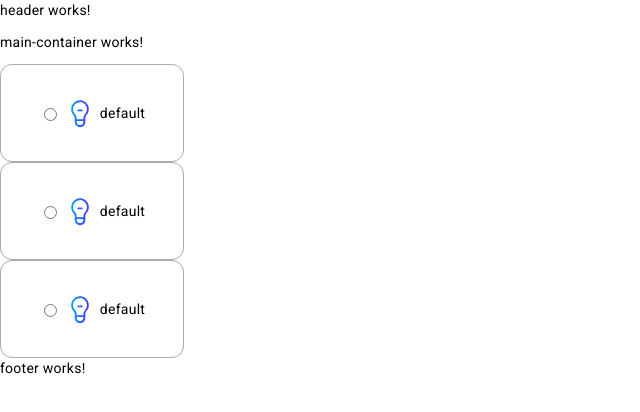
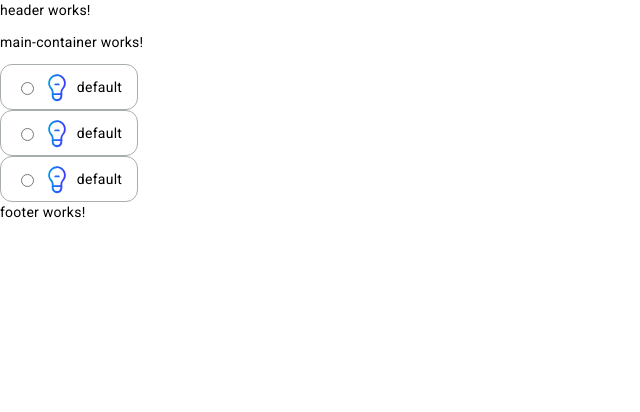
Before and after one commit to everis-dex/b2c-minifunnel-spa, an Angular app: page / in a window 1280 px wide. Shown: the top 412 px of the page, without its empty margins (0-640 px from the left). Built offline with nearby package versions, Linux system fonts and the light colour scheme.

Commit message:
styles fixed

```diff
--- a/src/app/shared/radiobutton/radiobutton.component.html
+++ b/src/app/shared/radiobutton/radiobutton.component.html
@@ -1,10 +1,5 @@
-<!-- <mat-radio-button [id]="radiobuttonId" value="1">
-    <img class="radio_icosn" src="assets/icons/iconLuz.svg" alt="Paso completado" aria-label="Paso completado"/>
-    {{ radiobuttonText }}
-</mat-radio-button> -->
-
 <div class="radio">
-<input class="radio2" type="radio" [id]="radiobuttonId" [name]="radiobuttonId" [value]="radiobuttonText">
-<img class="radio_icosn" src="assets/icons/iconLuz.svg" alt="Paso completado" aria-label="Paso completado"/>
-{{ radiobuttonText }}
+    <input class="radio2" type="radio" [id]="radiobuttonId" [name]="radiobuttonId" [value]="radiobuttonText">
+    <img class="radio_icosn" src="assets/icons/iconLuz.svg" alt="" aria-label=""/>
+    <label [attr.for]="radiobuttonId">{{ radiobuttonText }}</label>
 </div>
--- a/src/app/shared/radiobutton/radiobutton.component.scss
+++ b/src/app/shared/radiobutton/radiobutton.component.scss
@@ -2,9 +2,9 @@
 
 .radio {
     display: flex;
-    width: 150px;
-    height: 48px;
-    padding: 24px 16px;
+    width: 120px;
+    height: 20px;
+    padding: 12px 8px;
     flex-direction: row;
     justify-content: center;
     align-items: center;
@@ -40,10 +40,6 @@
     }
 }
 
-@media (max-width: $medium) {
-
-}
-
 @media (max-width: $small) {
 
 }
```
